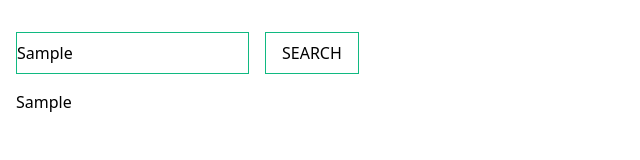
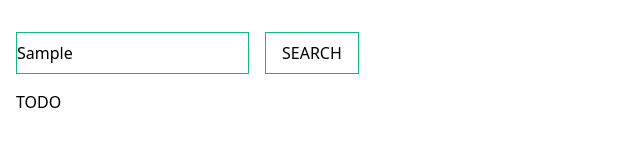
Before and after one commit to PutziSan/dci-mentoring-search-products, a plain HTML site: page index.html in a window 1280 px wide. Both pictures are taken after typing "Sample" into the empty fields and a click on the button "SEARCH". Shown: the full height of the page, 0-640 px from the left. Drawn offline with nearby package versions, Linux system fonts and the light colour scheme.

Commit message:
added pure-js-example

```diff
--- a/index.js
+++ b/index.js
@@ -711,15 +711,19 @@ const products = [
 ];
 
 function render(searchValue) {
-  // todo create the html for the products which matches the searchValue:
   // hint: use array-methods on the products-array and .join("") the result
+  const productsHtml = "TODO";
 
-  const productsHtml = searchValue;
-
+  // update the html of the search-result-container:
+  // this means the element with the id "search-result-container"
+  // will remove the current html and set the new one:
   document.getElementById("search-result-container").innerHTML = productsHtml;
 }
-
+// for the element with the id "update-button": execute the
+// defined function onclick:
 document.getElementById("update-button").onclick = () => {
+  // get the input-value of the input-element with the id
+  // "search-input" and assign it to the variable "searchValue"
   const searchValue = document.getElementById("search-input").value;
   render(searchValue);
 };
```
Also changed, not shown: index.html (+11 -0 lines).
